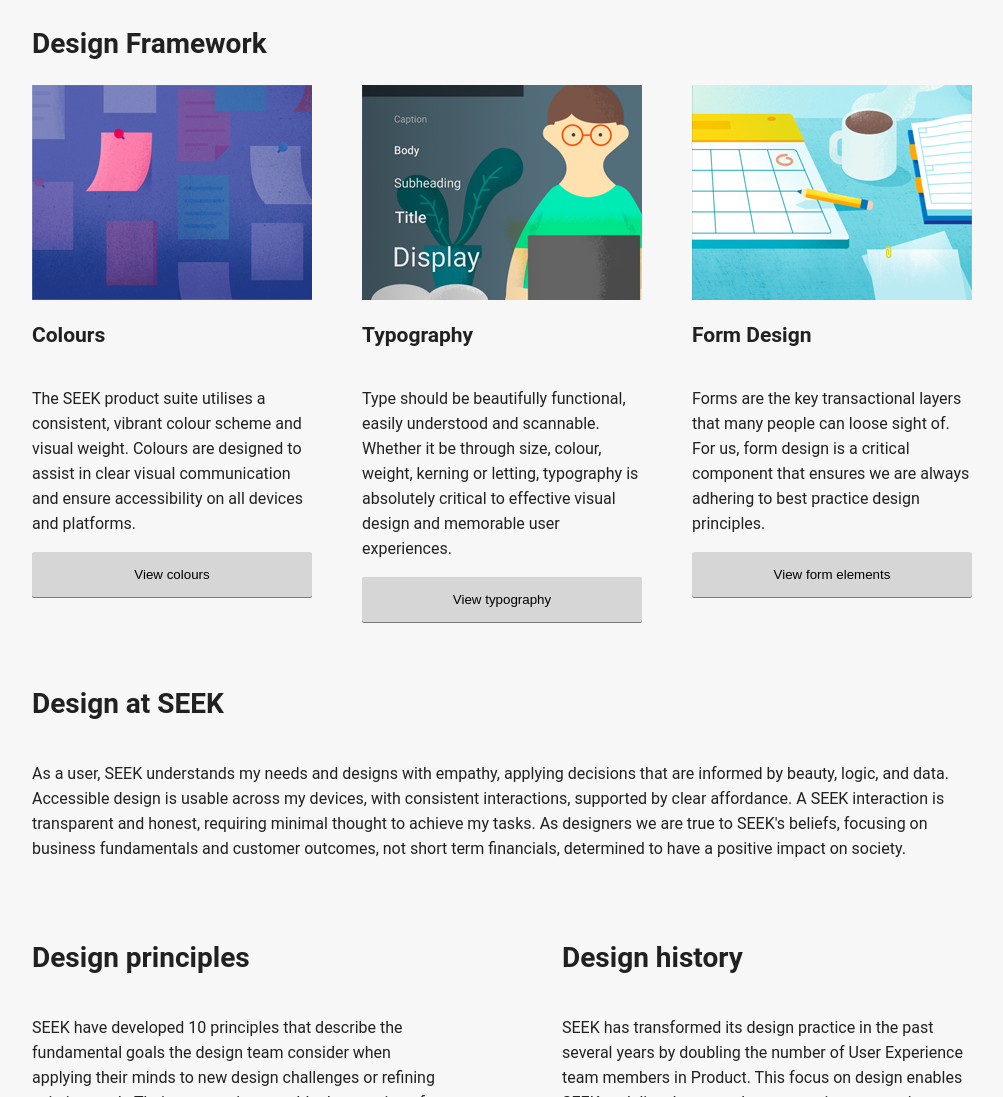
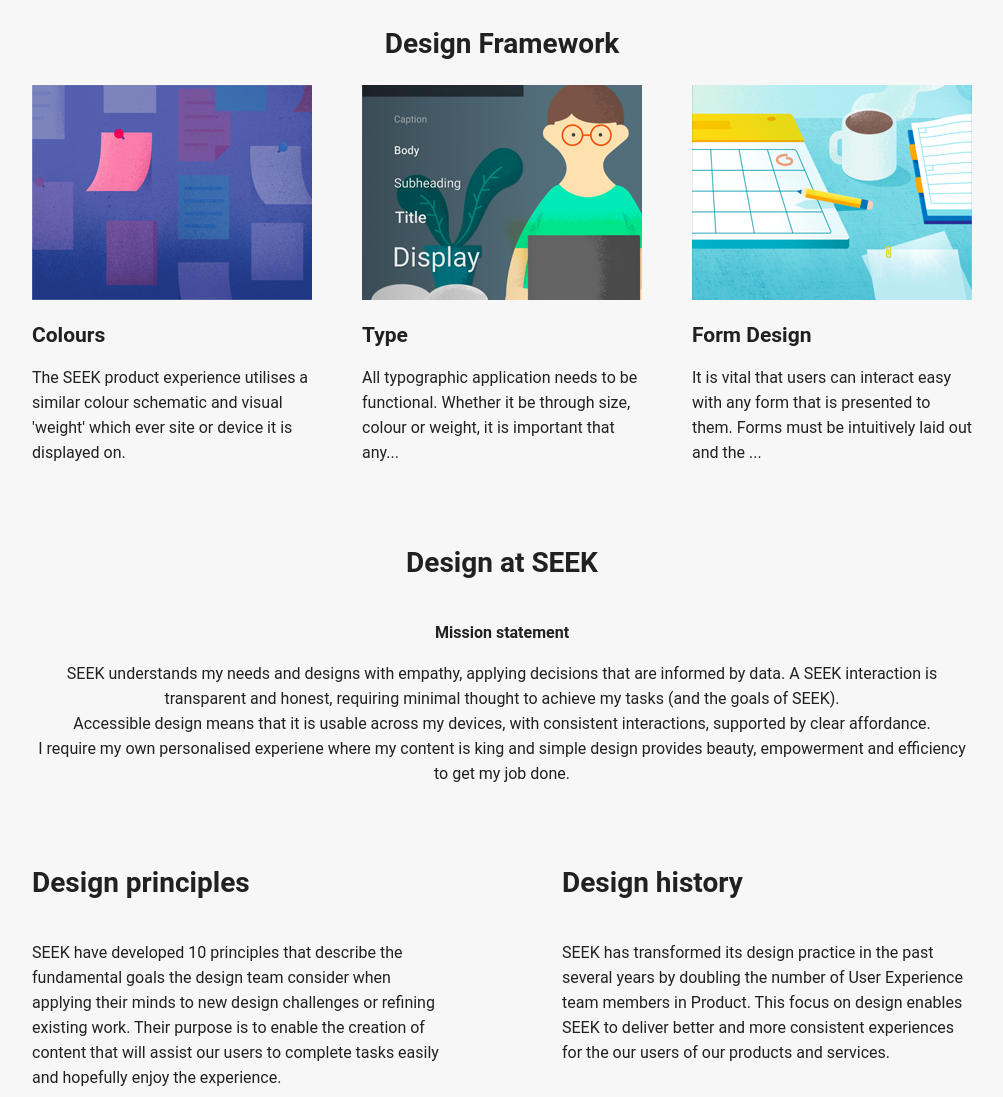
Before and after one commit to lgshaw/ux-styleguide, a website: page app/index.html in a window 1280 px wide. Shown: the part 810-1907 px from the top of the page, without its empty margins (138-1141 px from the left). Drawn offline with Linux system fonts and the light colour scheme; some packages are replaced by stand-ins of ours.

Commit message:
content tweaking

```diff
--- a/app/index.html
+++ b/app/index.html
@@ -29,7 +29,7 @@
             </nav>
         </nav>
         <div class="partialHeader">
-            <h1 ng-bind="partialTitle">SEEK Design</h1>
+            <h1 ng-bind="partialTitle">title</h1>
         </div>
         <div class="page">
             <div ng-view class="content-full flex-col"></div>
--- a/app/partials/home.html
+++ b/app/partials/home.html
@@ -19,34 +19,34 @@
 <div class="content-full bck-light">
     <div class="content flex-col">
         <div>
-            <h2>Design Framework</h2>
+            <h2 style="text-align:center;">Design Framework</h2>
         </div>
         <div class="flex-row">
             <div class="col-3 flex-col">
                 <img src="images/misc/colours.png" />
-                <h3>Colours</h3>
-                <p>The SEEK product suite utilises a consistent, vibrant colour scheme and visual weight. Colours are designed to assist in clear visual communication and ensure accessibility on all devices and platforms.</p>
-                <button>View colours</button>
+                <h3><a href="">Colours</a></h3>
+                <p>The SEEK product experience utilises a similar colour schematic and visual 'weight' which ever site or device it is displayed on.</p>
             </div>
             <div class="col-3 flex-col">
                 <img src="images/misc/type.png" />
-                <h3>Typography</h3>
-                <p>Type should be beautifully functional, easily understood and scannable. Whether it be through size, colour, weight, kerning or letting, typography is absolutely critical to effective visual design and memorable user experiences.</p>
-                <button>View typography</button>
+                <h3>Type</h3>
+                <p>All typographic application needs to be functional. Whether it be through size, colour or weight, it is important that any...</p>
             </div>
             <div class="col-3 flex-col">
                 <img src="images/misc/form.png" />
                 <h3>Form Design</h3>
-                <p>Forms are the key transactional layers that many people can loose sight of. For us, form design is a critical component that ensures we are always adhering to best practice design principles.</p>
-                <button>View form elements</button>
+                <p>It is vital that users can interact easy with any form that is presented to them. Forms must be intuitively laid out and the ...</p>
             </div>
         </div>
     </div>
 </div>
 <div class="content-full bck-light">
-    <div class="content flex-col">
+    <div class="content flex-col" style="text-align:center;">
         <h2>Design at SEEK</h2>
-        <p>As a user, SEEK understands my needs and designs with empathy, applying decisions that are informed by beauty, logic, and data. Accessible design is usable across my devices, with consistent interactions, supported by clear affordance. A SEEK interaction is transparent and honest, requiring minimal thought to achieve my tasks. As designers we are true to SEEK's beliefs, focusing on business fundamentals and customer outcomes, not short term financials, determined to have a positive impact on society.</p>
+        <p style="margin-bottom:0;"><strong>Mission statement</strong></p>
+        <p>SEEK understands my needs and designs with empathy, applying decisions that are informed by data. A SEEK interaction is transparent and honest, requiring minimal thought to achieve my tasks (and the goals of SEEK).<br />
+        Accessible design means that it is usable across my devices, with consistent interactions, supported by clear affordance.<br />
+      I require my own personalised experiene where my content is king and simple design provides beauty, empowerment and efficiency to get my job done.</p>
     </div>
 </div>
 <div class="content-full bck-light">
--- a/app/scss/variables.scss
+++ b/app/scss/variables.scss
@@ -59,6 +59,7 @@
 h3 {
     font-size: 21px;
     line-height: 28px;
+    margin-bottom: 0;
 }
 
 p {
```
Also changed, not shown: app/css/styles.css, app/images/seek-design-logo-reverse.svg (added).
